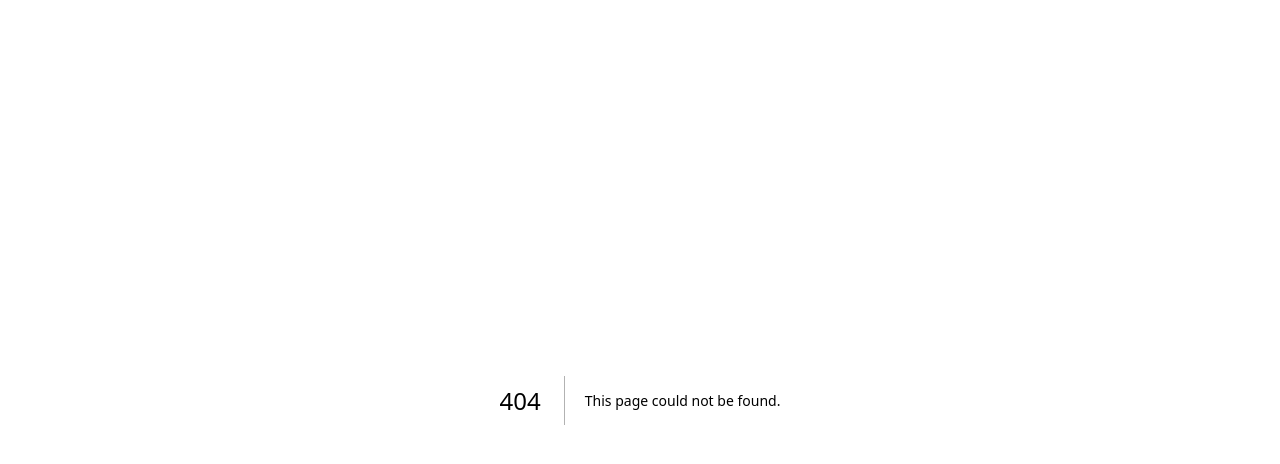
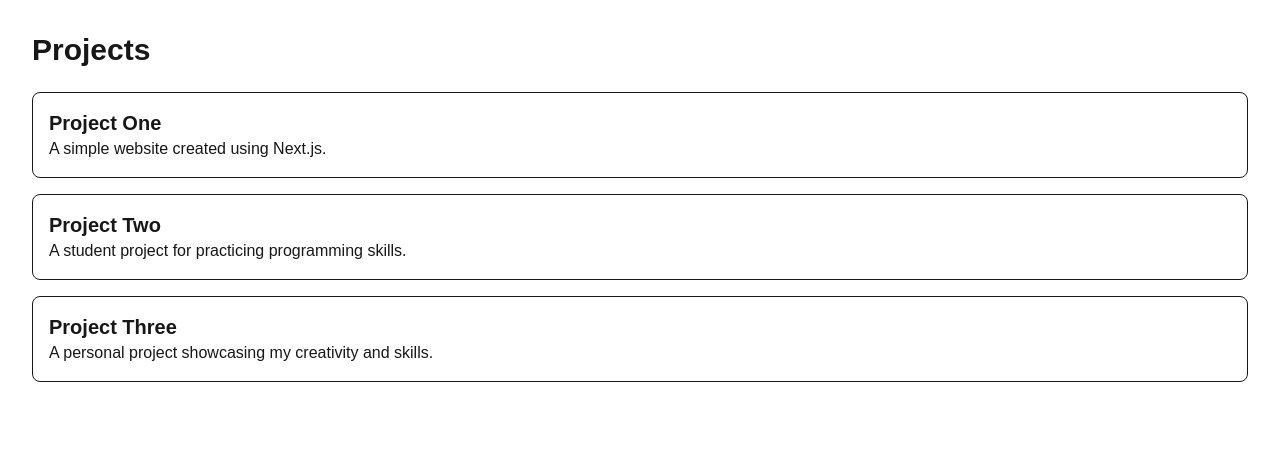
Before and after one commit to Jay-hue830/aplacador_DC304, a Next.js app: page /projects in a window 1280 px wide. Before the commit this address had no page. Shown: the top 464 px of the page. Built offline with nearby package versions, Linux system fonts and the light colour scheme.

Commit message:
Add projects page

```diff
--- /dev/null
+++ b/app/projects/page.tsx
@@ -0,0 +1,38 @@
+export const metadata = {
+  title: "Projects | Jaycel Aplacador",
+};
+
+const projects = [
+  {
+    id: 1,
+    name: "Project One",
+    description: "A simple website created using Next.js.",
+  },
+  {
+    id: 2,
+    name: "Project Two",
+    description: "A student project for practicing programming skills.",
+  },
+  {
+    id: 3,
+    name: "Project Three",
+    description: "A personal project showcasing my creativity and skills.",
+  },
+];
+
+export default function ProjectsPage() {
+  return (
+    <main className="p-8">
+      <h1 className="mb-6 text-3xl font-bold">Projects</h1>
+
+      <div className="space-y-4">
+        {projects.map((project) => (
+          <div key={project.id} className="rounded-lg border p-4">
+            <h2 className="text-xl font-semibold">{project.name}</h2>
+            <p>{project.description}</p>
+          </div>
+        ))}
+      </div>
+    </main>
+  );
+}
```
